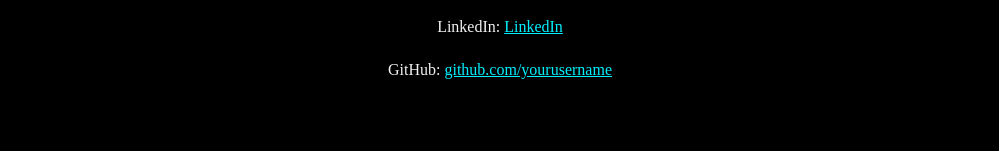
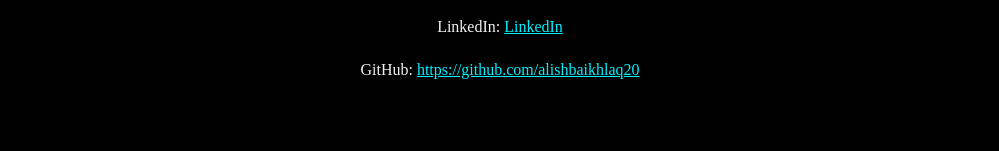
Before and after one commit to alishbaikhlaq20/my_portfolioo, a plain HTML site: page index.html in a window 1280 px wide. Shown: the part 4376-4527 px from the top of the page, without its empty margins (140-1139 px from the left). Drawn offline with Linux system fonts and the light colour scheme.

Commit message:
Update index.html

```diff
--- a/index.html
+++ b/index.html
@@ -310,7 +310,7 @@
   <h2>Contact</h2>
   <p style="text-align: center;">Email: <a href="mailto:alishbaikhlaqshah@gmail.com">alishbaikhlaqshah@gmail.com</a></p>
   <p style="text-align: center;">LinkedIn: <a href="https://www.linkedin.com/in/alishba-ikhlaq-shah-7b6892348?utm_source=share&utm_campaign=share_via&utm_content=profile&utm_medium=android_app" target="LINKEDIN ">LinkedIn</a></p>
-  <p style="text-align: center;">GitHub: <a href="#" target="_blank">github.com/yourusername</a></p>
+  <p style="text-align: center;">GitHub: <a href="#" target="_blank">https://github.com/alishbaikhlaq20</a></p>
 </section>
 
 
```
